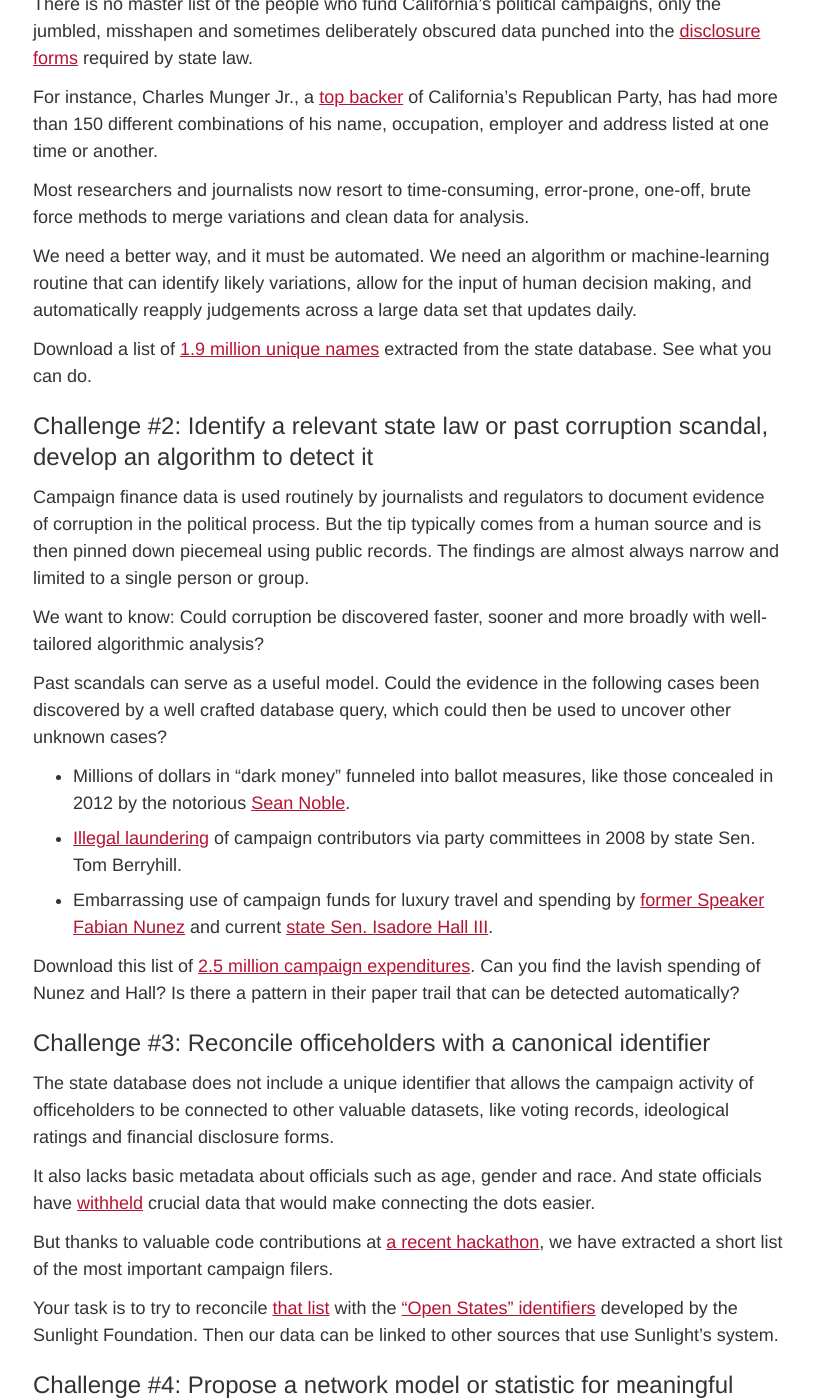
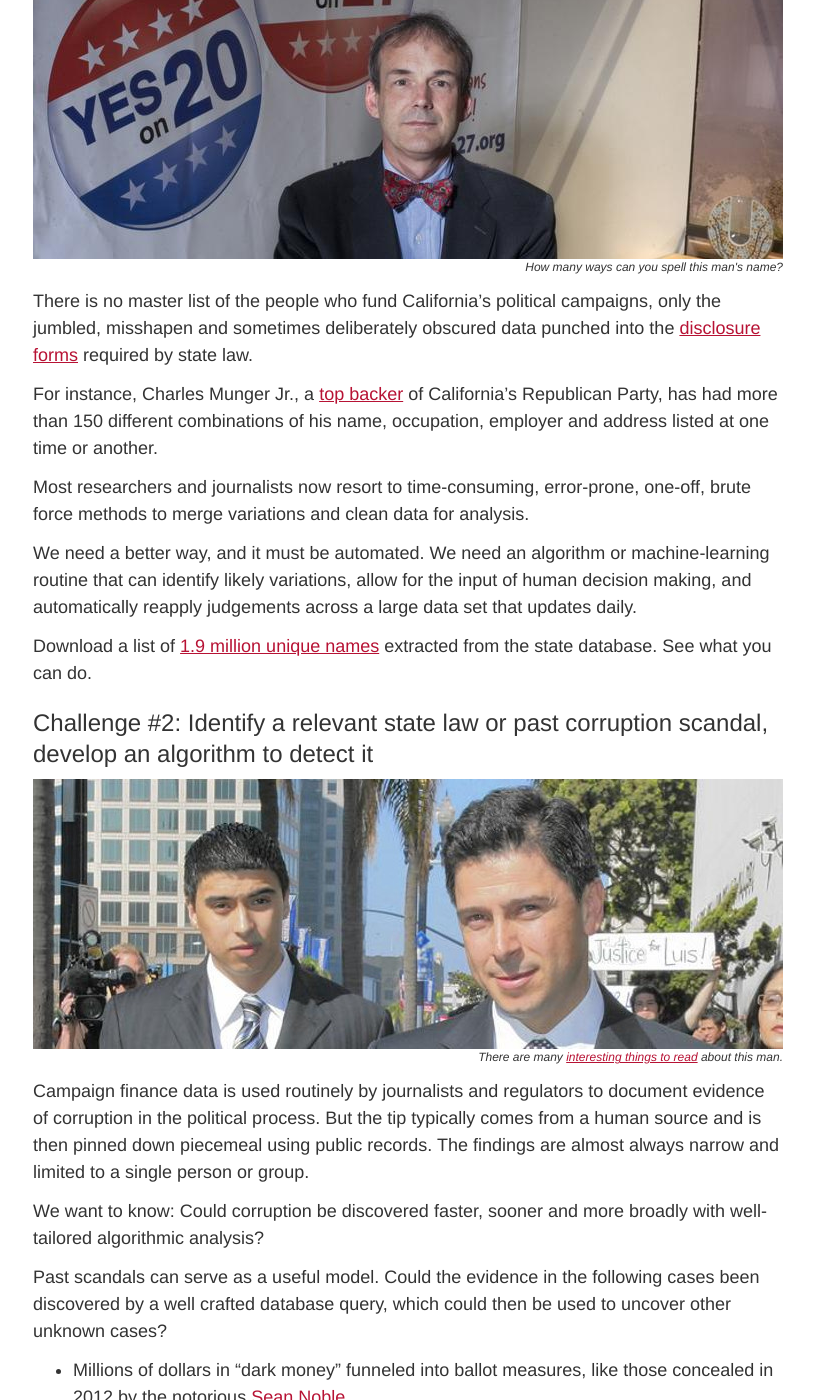
Before and after one commit to palewire/californiacivicdata.org, a Jekyll site: the page built from _posts/2015-04-16-calaccess-challenge.markdown, in a window 1280 px wide and 1400 px high, scrolled down 1229 px. Shown: the whole window, without its empty margins (232-1046 px from the left). Built offline with Jekyll 4.4.1, drawn with Linux system fonts in a browser that asks for light colours.

Commit message:
A couple images

```diff
--- a/_posts/2015-04-16-calaccess-challenge.markdown
+++ b/_posts/2015-04-16-calaccess-challenge.markdown
@@ -34,6 +34,11 @@
 
 ### Challenge #1: Automate the standardization of campaign donors
 
+<figure>
+    <img alt="Charles Munger Jr." title="Charles Munger Jr" src="/img/charles-munger-jr.png" style="width:100%;">
+    <figcaption>How many ways can you spell this man's name?</figcaption>
+</figure>
+
 There is no master list of the people who fund California’s political campaigns, only the jumbled, misshapen and sometimes deliberately obscured data punched into the [disclosure forms](http://cal-access.ss.ca.gov/PDFGen/pdfgen.prg?filingid=1932072&amendid=0) required by state law.
 
 For instance, Charles Munger Jr., a [top backer](http://www.latimes.com/local/politics/la-me-adv-munger-20150304-story.html#page=1) of California’s Republican Party, has had more than 150 different combinations of his name, occupation, employer and address listed at one time or another.
@@ -45,6 +50,11 @@
 Download a list of [1.9 million unique names](https://dl.dropboxusercontent.com/u/3640647/2015-calaccess-challenge/contributors.csv) extracted from the state database. See what you can do.
 
 ### Challenge #2: Identify a relevant state law or past corruption scandal, develop an algorithm to detect it
+
+<figure>
+    <img alt="Fabian Nunez and son" title="Fabian Nunez and son" src="/img/nunez-and-son.jpg" style="width:100%;">
+    <figcaption>There are many <a href="http://graphics.latimes.com/nunez-santos/">interesting things to read</a> about this man.</figcaption>
+</figure>
 
 Campaign finance data is used routinely by journalists and regulators to document evidence of corruption in the political process. But the tip typically comes from a human source and is then pinned down piecemeal using public records. The findings are almost always narrow and limited to a single person or group.
 
```
Also changed, not shown: img/charles-munger-jr.png (added), img/nunez-and-son.jpg (added).
